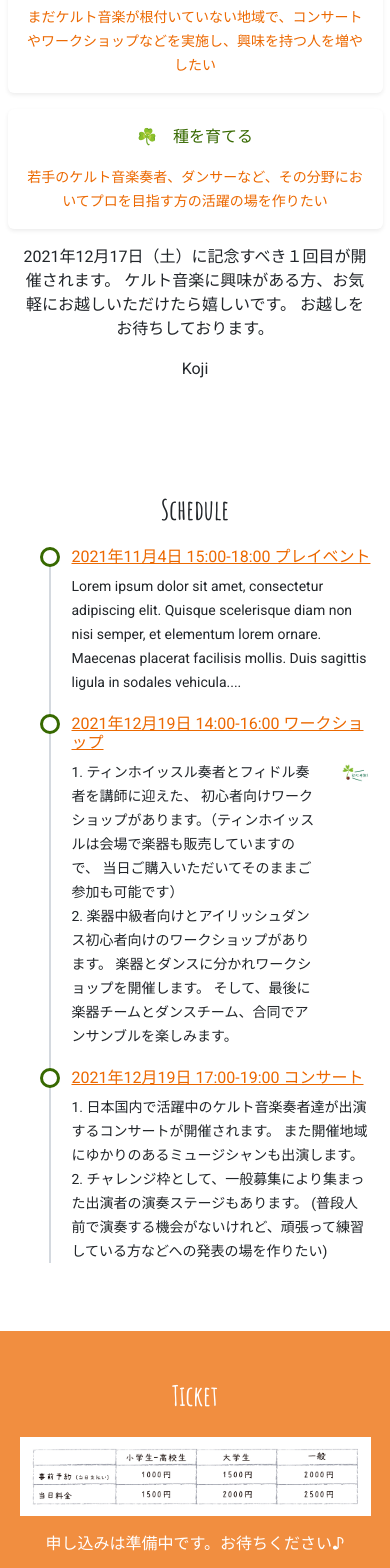
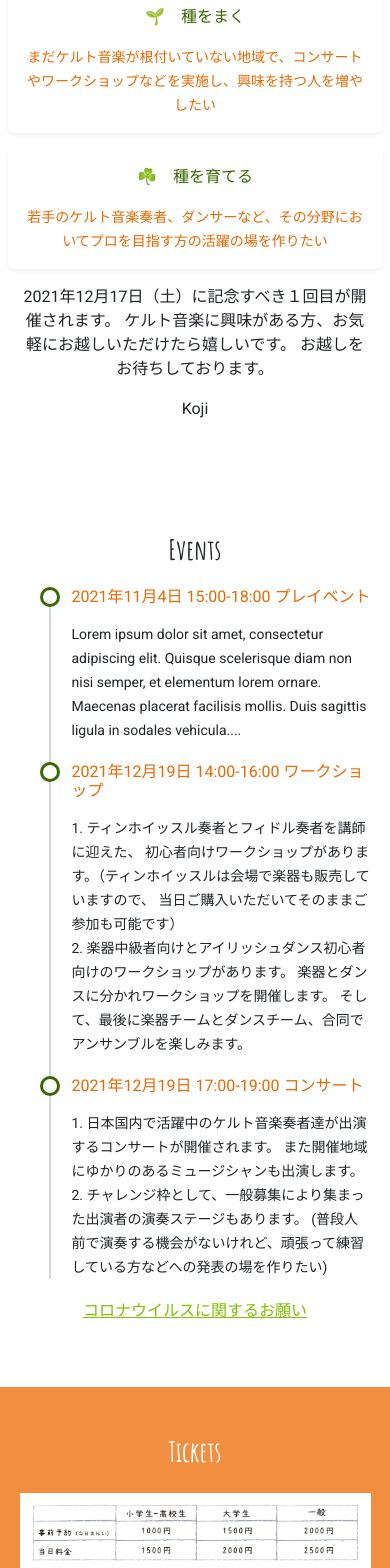
Before and after one commit to foolishell/celtic-seed-project, a React (Create React App) app: page / in a window 390 px wide. Shown: the part 432-2000 px from the top of the page. Built offline with nearby package versions, Linux system fonts and the light colour scheme; a web font is replaced by a local one.

Commit message:
:sparkles: feat: update by reviews

```diff
--- a/src/App.scss
+++ b/src/App.scss
@@ -31,8 +31,14 @@ a {
   z-index: 0;
 }
 
+@include media-breakpoint-up(md) {
+  .w-md-75 {
+    width: 75% !important;
+  }
+}
+
 .h-top-image {
-  height: calc(100vw * 0.5225);
+  height: calc(100vw * 0.625);
 }
 
 @include media-breakpoint-up(md) {
--- a/src/App.tsx
+++ b/src/App.tsx
@@ -1,29 +1,29 @@
 import "./App.scss";
-import { Container, Row, Col, Image } from "react-bootstrap";
+import { Container, Row, Col, Image, Button, Card } from "react-bootstrap";
 import Navigation from "./components/Navigation";
 import Footer from "./components/Footer";
 import { useEffect } from "react";
 import { ScrollSpy } from "bootstrap";
 import mainLogoImg from "./image/mainLogo.png";
 import affImg from "./image/aff.png";
-import concertImg from "./image/concert.jpeg";
+import concertImg from "./image/concert.jpg";
 import beginnerOkImg from "./image/beginnerOk.jpg";
 import priceImg from "./image/price.jpg";
-import tomoyoSugaiImg from "./image/artist/tomoyoSugai.jpg";
-import komatsuDaiImg from "./image/artist/daiKomatsu.jpg";
-import yasukoTeramachiImg from "./image/artist/yasukoTeramachi.jpg";
-import hiroshiJoImg from "./image/artist/hiroshiJo.jpg";
-import kaiFukushimaImg from "./image/artist/kaiFukushima.jpg";
-import yukiKojimaBandImg from "./image/artist/yukiKojimaBand.jpg";
-import sCeltsImg from "./image/artist/scelts.jpg";
-import allyCaravanImg from "./image/artist/allyCaravan.jpg";
-import deDonhnaighImg from "./image/artist/deDomhnaigh.jpg";
-import shimaOhashiImg from "./image/artist/shimaOhashi.jpg";
-import rikoMatsuokaImg from "./image/artist/rikoMatsuoka.jpg";
-import embassyImg from "./image/artist/embassy.png";
-import odeIncImg from "./image/artist/logo192.png";
-import celtNoFueImg from "./image/artist/logo192.png";
-import tradOnImg from "./image/sponsor/tradOn.png";
+import tomoyoSugaiImg from "./image/artists/tomoyoSugai.jpg";
+import komatsuDaiImg from "./image/artists/daiKomatsu.jpg";
+import yasukoTeramachiImg from "./image/artists/yasukoTeramachi.jpg";
+import hiroshiJoImg from "./image/artists/hiroshiJo.jpg";
+import kaiFukushimaImg from "./image/artists/kaiFukushima.jpg";
+import yukiKojimaBandImg from "./image/artists/yukiKojimaBand.jpg";
+import sCeltsImg from "./image/artists/scelts.jpg";
+import allyCaravanImg from "./image/artists/allyCaravan.jpg";
+import deDonhnaighImg from "./image/artists/deDomhnaigh.jpg";
+import shimaOhashiImg from "./image/artists/shimaOhashi.jpg";
+import rikoMatsuokaImg from "./image/artists/rikoMatsuoka.jpg";
+import embassyImg from "./image/supports/embassy.png";
+import odeIncImg from "./image/supports/ode.jpg";
+import celtNoFueImg from "./image/supports/celtNoFue.png";
+import tradOnImg from "./image/supports/tradOn.png";
 
 const App = () => {
   useEffect(() => {
@@ -38,7 +38,7 @@ const App = () => {
         <Image
           src={concertImg}
           fluid
-          className="fixed-top opacity-75 p-0 z-index-0 w-100"
+          className="fixed-top opacity-50 p-0 z-index-0 w-100"
         />
         <div
           className="text-center position-relative p-0"
@@ -81,7 +81,7 @@ const App = () => {
                 xs={12}
                 className="shadow-sm rounded p-3 bg-white text-secondary"
               >
-                <p className="text-bold text-dark">🌱　種をまく</p>
+                <p className="text-bold text-dark">🌱　種をまく　　</p>
                 <small>
                   まだケルト音楽が根付いていない地域で、コンサートやワークショップなどを実施し、興味を持つ人を増やしたい
                 </small>
@@ -90,7 +90,7 @@ const App = () => {
                 xs={12}
                 className="shadow-sm rounded p-3 bg-white text-secondary"
               >
-                <p className="text-bold text-dark">☘️　種を育てる</p>
+                <p className="text-bold text-dark">☘️　種を育てる　　</p>
                 <small>
                   若手のケルト音楽奏者、ダンサーなど、その分野においてプロを目指す方の活躍の場を作りたい
                 </small>
@@ -103,18 +103,14 @@ const App = () => {
             </p>
             <p>Koji</p>
           </Container>
-          <Container fluid id="schedule" className="px-nav py-5 bg-white">
-            <h1>Schedule</h1>
+          <Container fluid id="events" className="px-nav py-5 bg-white">
+            <h1>Events</h1>
             <ul className="timeline text-start">
               <li>
                 <h6>
-                  <a
-                    target="_blank"
-                    href="https://www.totoprayogo.com/#"
-                    rel="noreferrer"
-                  >
+                  <p className="text-secondary">
                     2021年11月4日 15:00-18:00 プレイベント
-                  </a>
+                  </p>
                 </h6>
                 <small>
                   Lorem ipsum dolor sit amet, consectetur adipiscing elit.
@@ -125,10 +121,12 @@ const App = () => {
               </li>
               <li>
                 <h6>
-                  <a href="#">2021年12月19日 14:00-16:00 ワークショップ</a>
+                  <p className="text-secondary">
+                    2021年12月19日 14:00-16:00 ワークショップ
+                  </p>
                 </h6>
                 <Row>
-                  <Col xs={10}>
+                  <Col xs={12} md={10}>
                     <small>
                       1. ティンホイッスル奏者とフィドル奏者を講師に迎えた、
                       初心者向けワークショップがあります。（ティンホイッスルは会場で楽器も販売していますので、
@@ -140,14 +138,19 @@ const App = () => {
                       そして、最後に楽器チームとダンスチーム、合同でアンサンブルを楽しみます。
                     </small>
                   </Col>
-                  <Col xs={2}>
-                    <Image src={beginnerOkImg} className="w-100" />
+                  <Col md={2}>
+                    <Image
+                      src={beginnerOkImg}
+                      className="w-100 d-none d-md-inline"
+                    />
                   </Col>
                 </Row>
               </li>
               <li>
                 <h6>
-                  <a href="#">2021年12月19日 17:00-19:00 コンサート</a>
+                  <p className="text-secondary">
+                    2021年12月19日 17:00-19:00 コンサート
+                  </p>
                 </h6>
                 <small>
                   1.
@@ -160,22 +163,53 @@ const App = () => {
                 </small>
               </li>
             </ul>
+            <p>
+              <a
+                className="text-primary"
+                data-bs-toggle="collapse"
+                href="#collapseVirus"
+                role="button"
+                aria-expanded="false"
+                aria-controls="collapseVirus"
+              >
+                コロナウイルスに関するお願い
+              </a>
+            </p>
+            <div className="collapse" id="collapseVirus">
+              <Card className="card-body text-start">
+                <small>
+                  ・発熱や風邪の様な症状がある場合、体調のすぐれない場合は、入館をご遠慮くださいます様にお願い致します。
+                  <br />
+                  ・マスクを着用していただき、咳エチケットへのご協力をお願い致します。
+                  <br />
+                  ・こまめな手洗いや手指の消毒をお願い致します。
+                  <br />
+                  点他のお客様との感覚を開けていただき（2mほど）、各施設での長時間の滞在は極力お控えくださいます様にお願い致します。
+                  <br />
+                  ・飛沫予防のため、対面での会話は極力お控えくださいますようお願い致します。
+                  <br />
+                  ・施設や催事の状況によって、込み合わない様、入場の制限等を行う場合がございます。
+                  <br />
+                  ご協力をお願い致します。
+                </small>
+              </Card>
+            </div>
           </Container>
           <Container
             fluid
-            id="ticket"
+            id="tickets"
             className="px-nav py-5 bg-secondary bg-opacity-75 text-white"
           >
-            <h1>Ticket</h1>
+            <h1>Tickets</h1>
             <Image src={priceImg} className="w-md-75 w-100 my-3" />
             <p>申し込みは準備中です。お待ちください♪</p>
           </Container>
           <Container
-            id="artist"
+            id="artists"
             className="d-grid gap-5 px-nav py-5 bg-white"
             fluid
           >
-            <h1>Artist</h1>
+            <h1>Artists</h1>
             <Row>
               <h5>音楽ワークショップ</h5>
               <Col xs="6" className="text-center">
@@ -272,7 +306,7 @@ const App = () => {
                   thumbnail
                 />
                 <br />
-                <small>De Domhnaigh</small>
+                <small>Dé Domhnaigh</small>
               </Col>
               <Col xs="4" className="text-center">
                 <Image
@@ -299,8 +333,8 @@ const App = () => {
               チャレンジ枠として、演奏したい方も募集しています。（参加費：1000円）
             </p>
           </Container>
-          <Container id="sponsor" fluid className="px-nav py-5 bg-white">
-            <h1>Sponsor</h1>
+          <Container id="supports" fluid className="px-nav py-5 bg-white">
+            <h1>Supports</h1>
             <Row>
               <Col xs="3" className="text-center">
                 <Image src={embassyImg} className="w-50" rounded thumbnail />
--- a/src/components/Navigation.tsx
+++ b/src/components/Navigation.tsx
@@ -16,17 +16,17 @@ const Navigation = () => {
       <Nav.Link className="" href="#about">
         About
       </Nav.Link>
-      <Nav.Link className="" href="#schedule">
-        Schedule
+      <Nav.Link className="" href="#events">
+        Events
       </Nav.Link>
-      <Nav.Link className="" href="#ticket">
-        Ticket
+      <Nav.Link className="" href="#tickets">
+        Tickets
       </Nav.Link>
-      <Nav.Link className="" href="#artist">
-        Artist
+      <Nav.Link className="" href="#artists">
+        Artists
       </Nav.Link>
-      <Nav.Link className="" href="#sponsor">
-        Sponsor
+      <Nav.Link className="" href="#supports">
+        Supports
       </Nav.Link>
     </Nav>
   );
```
